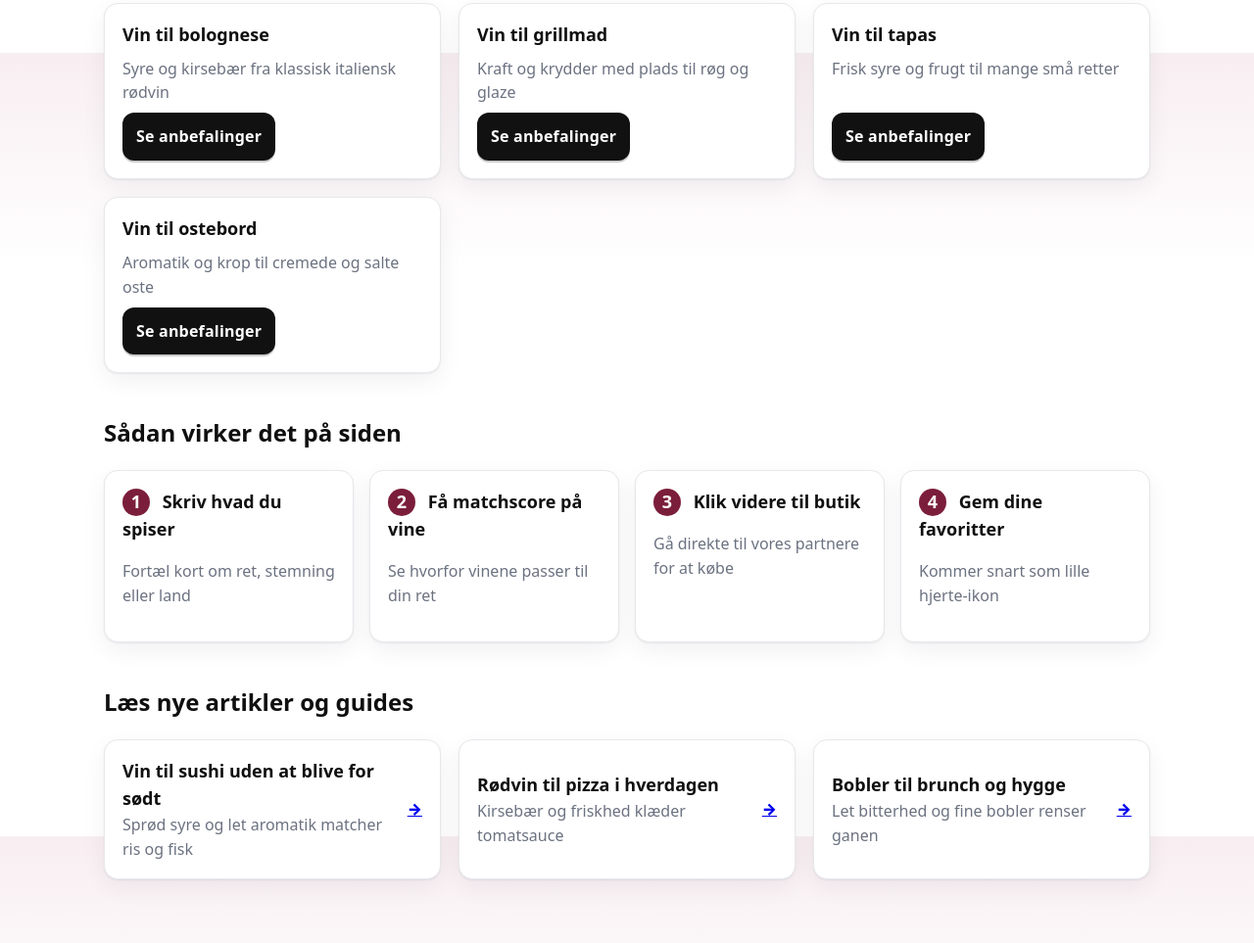
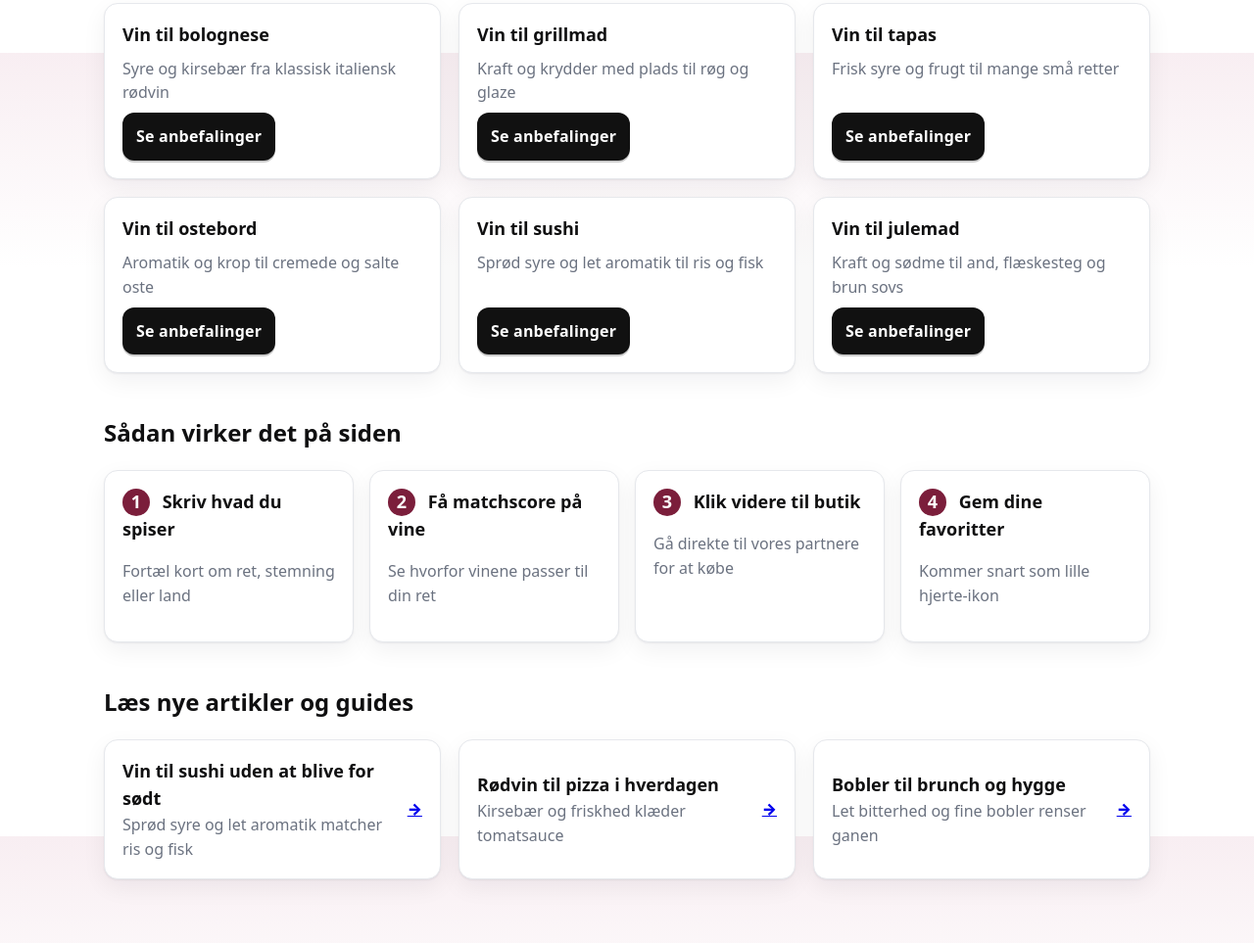
Before and after one commit to KaasLarsen/vinmatcher, a plain HTML site: page index.html in a window 1280 px wide. Shown: the part 746-1709 px from the top of the page at 98% size. Drawn offline with Linux system fonts and the light colour scheme.

Commit message:
Update index.html

```diff
--- a/index.html
+++ b/index.html
@@ -26,6 +26,7 @@
       <p class="tiny">Nogle links er affiliate – det koster ikke dig noget</p>
     </section>
 
+
     <section class="section">
   <h2>Udforsk populære kategorier</h2>
   <div class="cards">
@@ -48,6 +49,16 @@
       <h3>Vin til ostebord</h3>
       <p>Aromatik og krop til cremede og salte oste</p>
       <a class="btn" href="/vin-til-ostebord.html">Se anbefalinger</a>
+    </article>
+    <article class="card cat-card">
+      <h3>Vin til sushi</h3>
+      <p>Sprød syre og let aromatik til ris og fisk</p>
+      <a class="btn" href="/vin-til-sushi.html">Se anbefalinger</a>
+    </article>
+    <article class="card cat-card">
+      <h3>Vin til julemad</h3>
+      <p>Kraft og sødme til and, flæskesteg og brun sovs</p>
+      <a class="btn" href="/vin-til-julemad.html">Se anbefalinger</a>
     </article>
   </div>
 </section>
```
Lines whose indentation alone changed are shown as unchanged.
